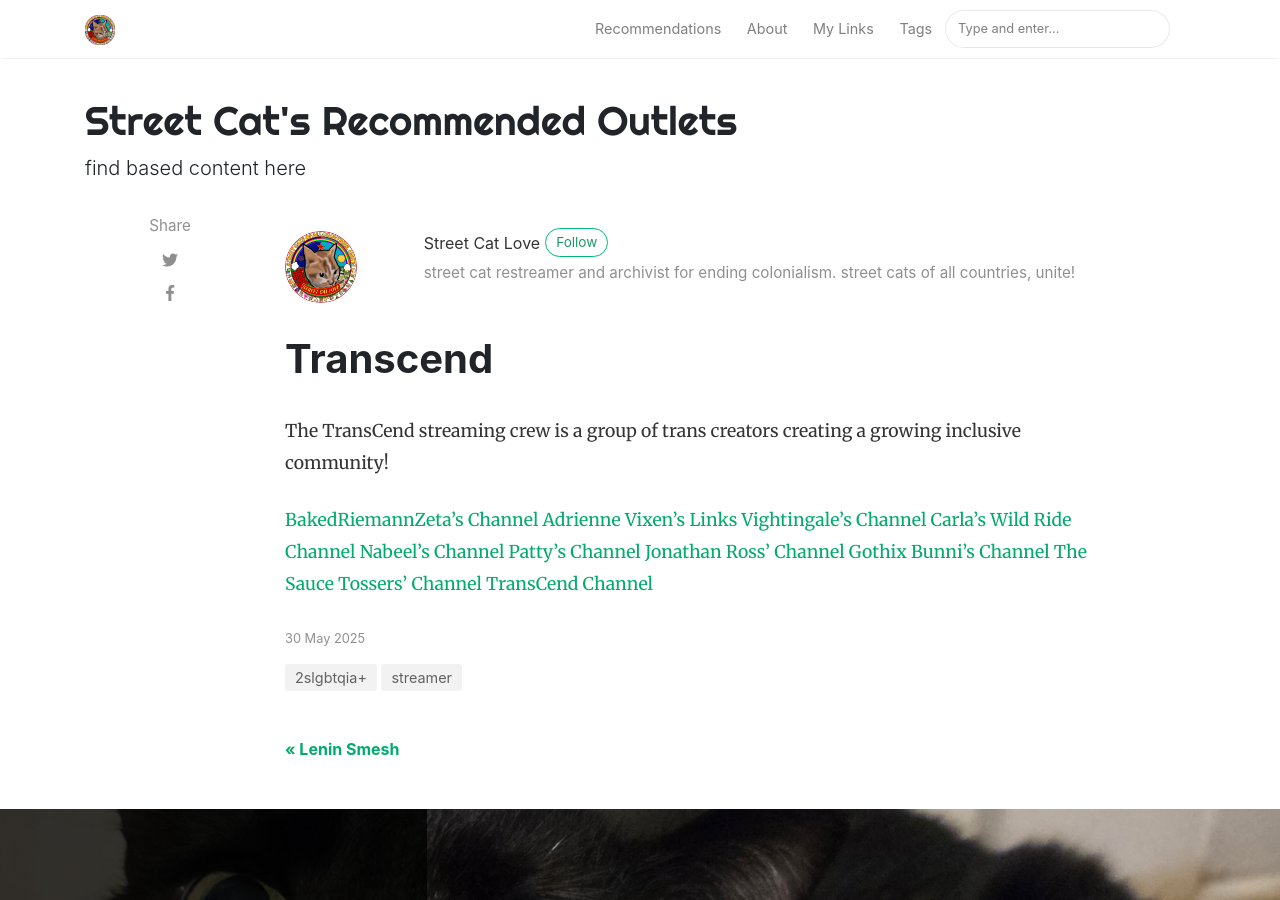
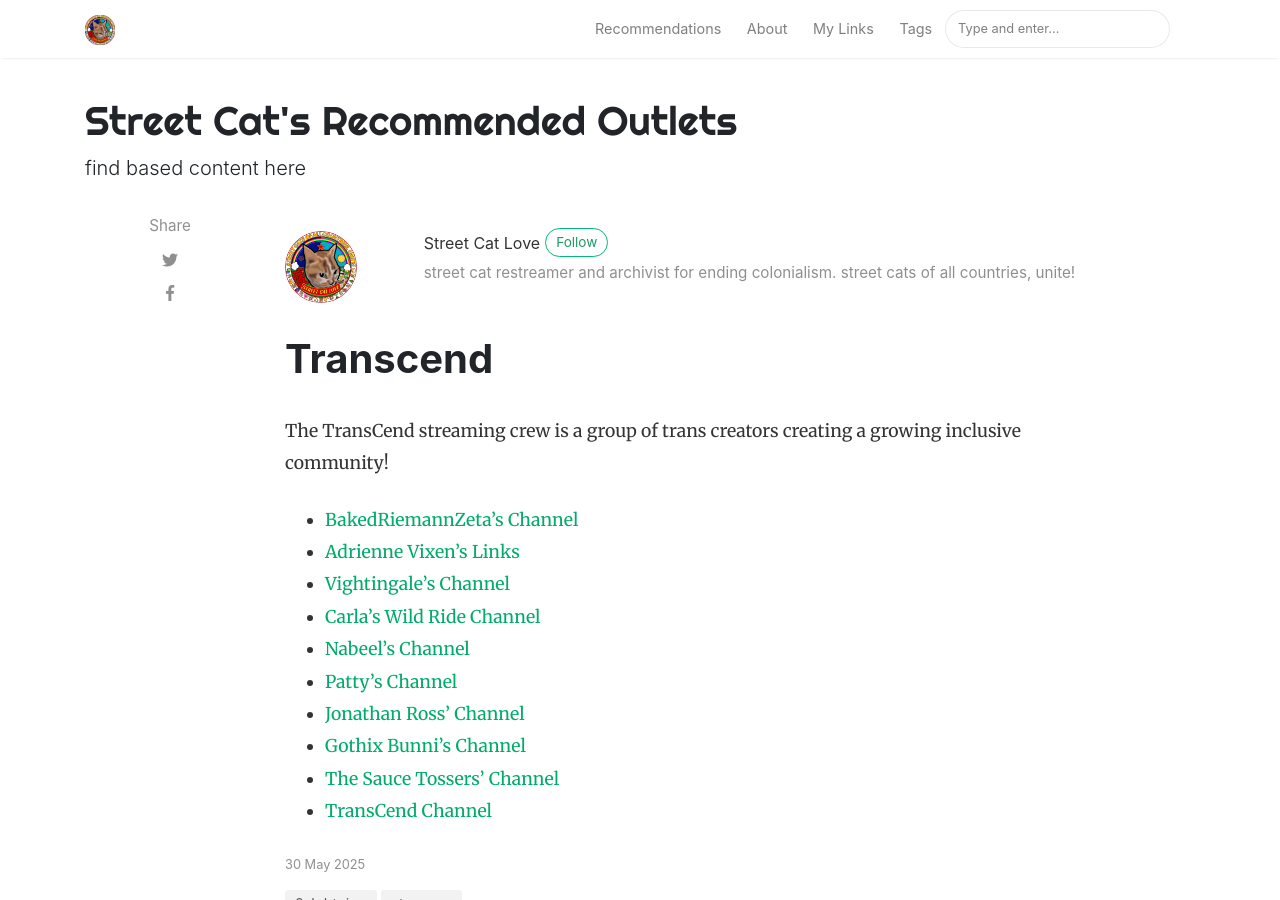
Before and after one commit to StreetCatLove/recs, a Jekyll site: the page built from _posts/2025-05-30-trancend.md, in a window 1280 px wide and 900 px high. Built offline with Jekyll 4.4.1, drawn with Linux system fonts in a browser that asks for light colours; nearby versions of some CDN libraries; comment, search, counter and statistics services are not loaded.

```diff
--- a/_posts/2025-05-30-trancend.md
+++ b/_posts/2025-05-30-trancend.md
@@ -11,13 +11,13 @@ comments: false
 
 The TransCend streaming crew is a group of trans creators creating a growing inclusive community!
 
-<a href="twitch.tv/BakedRiemannZeta">BakedRiemannZeta's Channel</a>
-<a href="https://allmylinks.com/adriennevixen">Adrienne Vixen's Links</a>
-<a href="twitch.tv/Vightingale">Vightingale's Channel</a>
-<a href="twitch.tv/CarlasWildRide">Carla's Wild Ride Channel</a>
-<a href="twitch.tv/Nabeel225">Nabeel's Channel</a>
-<a href="twitch.tv/PattyOBaggins">Patty's Channel</a>
-<a href="twitch.tv/JohnathanRoss">Jonathan Ross' Channel</a>
-<a href="twitch.tv/GothixBunni">Gothix Bunni's Channel</a>
-<a href="twitch.tv/thesaucetossers">The Sauce Tossers' Channel</a>
-<a href="twitch.tv/TransCendTTV">TransCend Channel</a>
+* <a href="twitch.tv/BakedRiemannZeta">BakedRiemannZeta's Channel</a>
+* <a href="https://allmylinks.com/adriennevixen">Adrienne Vixen's Links</a>
+* <a href="twitch.tv/Vightingale">Vightingale's Channel</a>
+* <a href="twitch.tv/CarlasWildRide">Carla's Wild Ride Channel</a>
+* <a href="twitch.tv/Nabeel225">Nabeel's Channel</a>
+* <a href="twitch.tv/PattyOBaggins">Patty's Channel</a>
+* <a href="twitch.tv/JohnathanRoss">Jonathan Ross' Channel</a>
+* <a href="twitch.tv/GothixBunni">Gothix Bunni's Channel</a>
+* <a href="twitch.tv/thesaucetossers">The Sauce Tossers' Channel</a>
+* <a href="twitch.tv/TransCendTTV">TransCend Channel</a>
```
